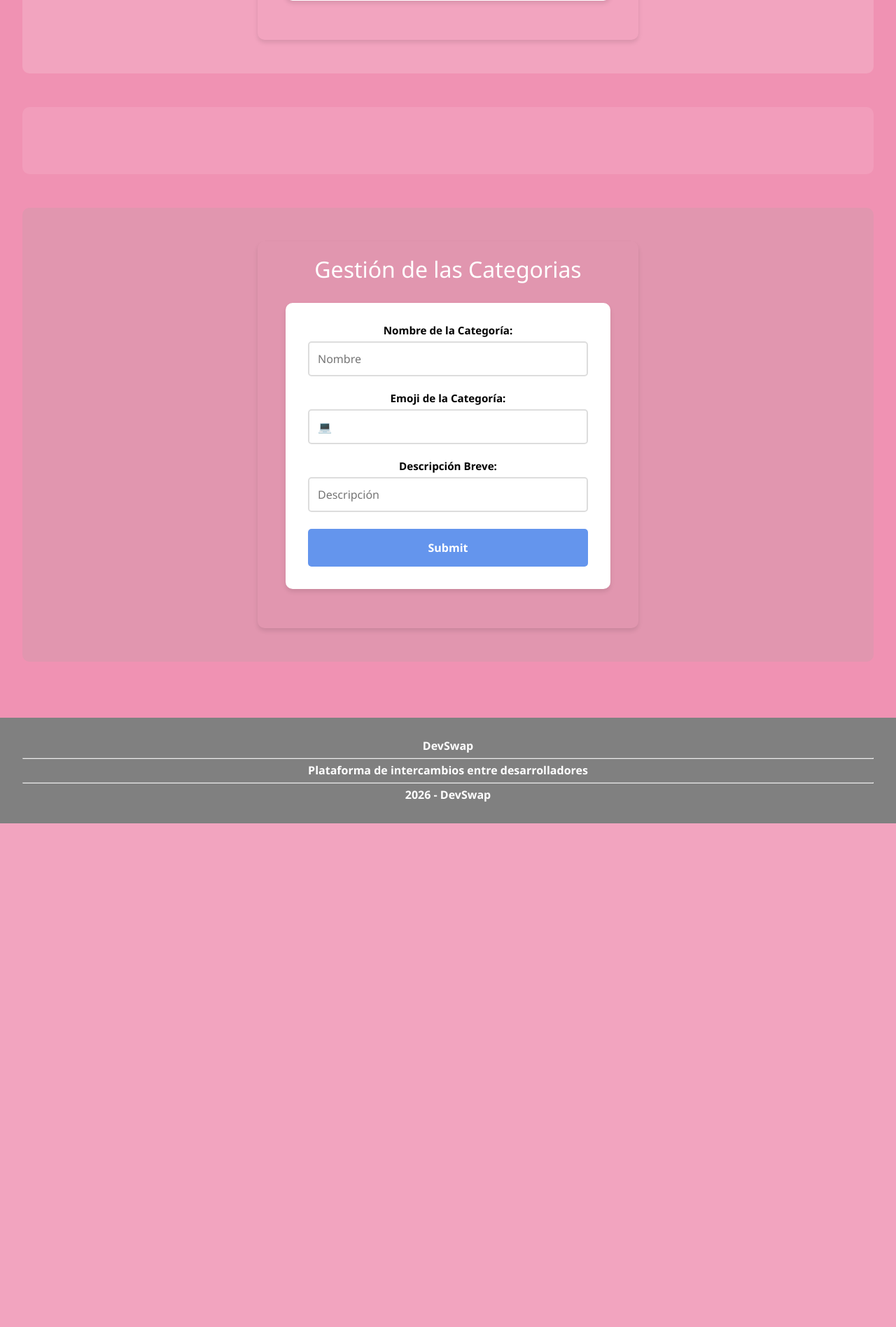
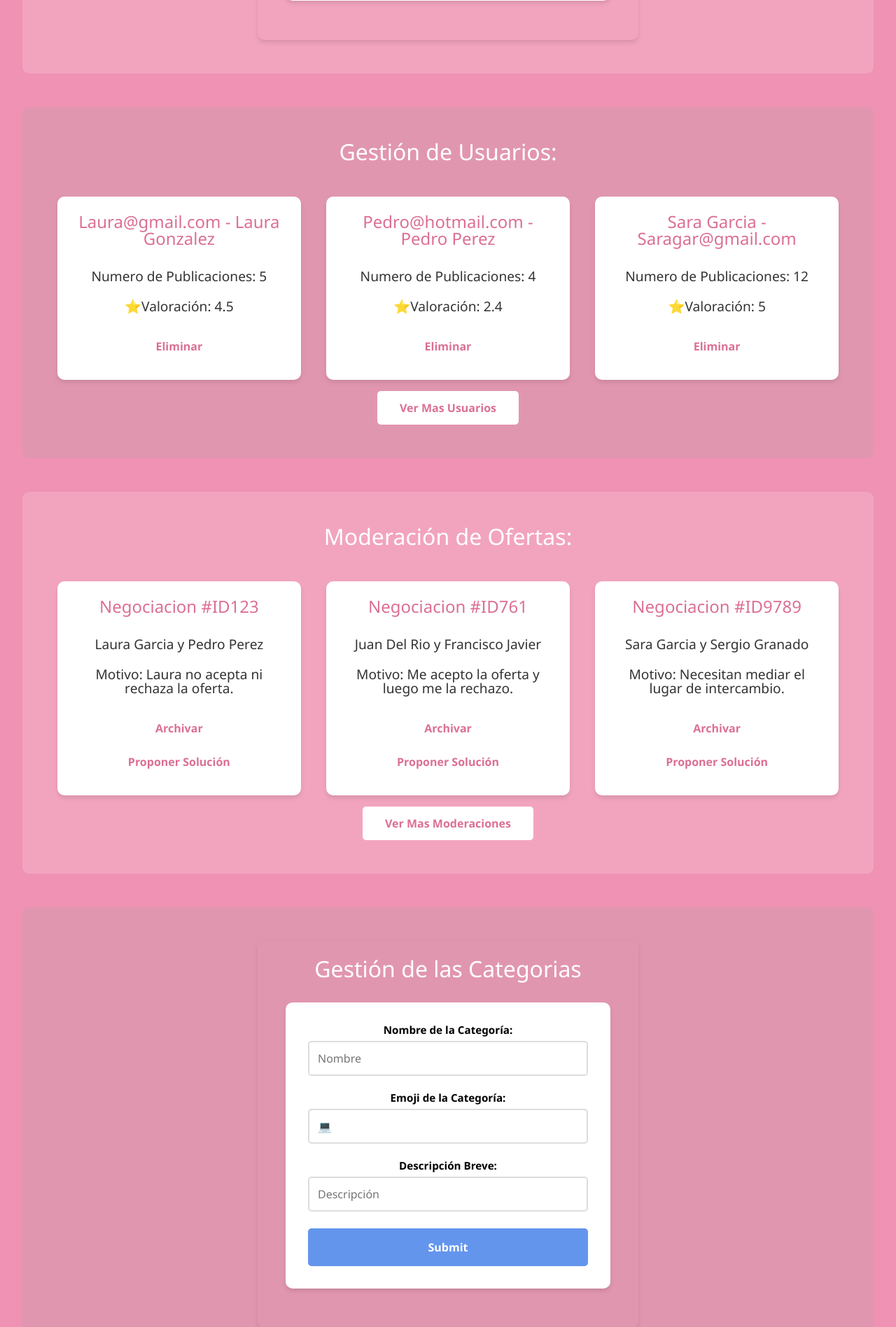
Before and after one commit to Hugo-Garcia-SanPedro/DevSwap, a PHP site: page /admin.html in a window 1280 px wide. Shown: the part 1418-3315 px from the top of the page at 70% size. Before the commit the page ends 2595 px from the top, so only its background shows below. Run offline with PHP 8.4, Linux system fonts and the light colour scheme.

Commit message:
Finalizacion de admin.html + CSS

```diff
--- a/admin.html
+++ b/admin.html
@@ -26,6 +26,7 @@
         </header>
 
         <main>
+            <!-- Creacion de usuarios -->
             <div class="impar">
                 <div class="registro">
                     <h3 id="Usuarios">Gestión de Usuarios</h3>
@@ -50,11 +51,59 @@
                     </form>
                 </div>
             </div>
+
             <!-- Usuarios que hay -->
-            <div>
+            <div class="par">
+                <h3>Gestión de Usuarios:</h3>
+                <div class="tarjeta">
+                    <h3>Laura@gmail.com - Laura Gonzalez</h3>
+                    <p>Numero de Publicaciones: 5</p>
+                    <p>⭐Valoración: 4.5</p>
+                    <a href="#Top">Eliminar</a>
+                </div>
+                <div class="tarjeta">
+                    <h3>Pedro@hotmail.com - Pedro Perez</h3>
+                    <p>Numero de Publicaciones: 4</p>
+                    <p>⭐Valoración: 2.4</p>
+                    <a href="#Top">Eliminar</a>
+                </div>
+                <div class="tarjeta">
+                    <h3>Sara Garcia - Saragar@gmail.com</h3>
+                    <p>Numero de Publicaciones: 12</p>
+                    <p>⭐Valoración: 5</p>
+                    <a href="#Top">Eliminar</a>
+                </div>
+                <a href="#Top">Ver Mas Usuarios</a>
+            </div>
 
+            <!-- Moderacion de ofertas -->
+            <div class="impar">
+                <h3>Moderación de Ofertas:</h3>
+                <div class="tarjeta">
+                    <h3>Negociacion #ID123</h3>
+                    <p>Laura Garcia y Pedro Perez</p>
+                    <p>Motivo: Laura no acepta ni rechaza la oferta.</p>
+                    <a>Archivar</a>
+                    <a>Proponer Solución</a>
+                </div>
+                <div class="tarjeta">
+                    <h3>Negociacion #ID761</h3>
+                    <p>Juan Del Rio y Francisco Javier</p>
+                    <p>Motivo: Me acepto la oferta y luego me la rechazo.</p>
+                    <a>Archivar</a>
+                    <a>Proponer Solución</a>
+                </div>
+                <div class="tarjeta">
+                    <h3>Negociacion #ID9789</h3>
+                    <p>Sara Garcia y Sergio Granado</p>
+                    <p>Motivo: Necesitan mediar el lugar de intercambio.</p>
+                    <a>Archivar</a>
+                    <a>Proponer Solución</a>
+                </div>
+                <a>Ver Mas Moderaciones</a>
             </div>
-            <!-- Moderacion de ofertas-->
+
+            <!-- Zona para crear categorias -->
             <div class="par">
                 <div class="registro">
                     <h3 id="Categorias">Gestión de las Categorias</h3>
@@ -71,6 +120,25 @@
             </div>
 
             <!-- Categorias creadas -->
+            <div class="impar">
+                <h3>Gestión de Categorias</h3>
+                <div class="Oferta">
+                    <img src="imagenes/Emoji/emoji_videojuego.png" alt="Emoji de un mando de videojuegos.">
+                    <h4>Categoria de Videojuegos.</h4>
+                    <p>Descripción: Categoria relacionada con los videojuegos.</p>
+                </div>
+                <div class="Oferta">
+                    <img src="imagenes/Emoji/emoji_telefono.png" alt="Emoji de un telefono.">
+                    <h4>Categorias de Smartphones.</h4>
+                    <p>Descripción: Categoria para subir ofertas de smartphones.</p>
+                </div>
+                <div class="Oferta">
+                    <img src="imagenes/Emoji/emoji_libros.png" alt="Emoji de un libro.">
+                    <h4>Categorias de Libros.</h4>
+                    <p>Descripción: Categoria para subir libros relacionados con la tecnología.</p>
+                </div>
+                <a href="#Top">Ver Mas Categorias</a>
+            </div>
         </main>
 
         <footer>
--- a/estilo/style.css
+++ b/estilo/style.css
@@ -191,6 +191,7 @@ main h3, main h2 {
     font-family: 'Segoe UI', Tahoma, Geneva, Verdana, sans-serif;
     color: #333;
     margin: 0.5rem 0;
+    font-weight: bolder;
 }
 
 .oferta p, .Oferta p {
--- a/index.html
+++ b/index.html
@@ -67,7 +67,7 @@
             <div>
                 <h3 id="Ofertas">Ofertas Destacadas</h3>
                 <div class="oferta">
-                    <img src="imagenes/MacBook.jpg" alt="Portatil MacBook">
+                    <img src="imagenes/Fotos/MacBook.jpg" alt="Portatil MacBook">
                     <h4>Portatil Apple MacBook pro m4.</h4>
                     <p>Categoria: Dispositivos Electrónicos.</p>
                     <p>Ubicación: Madrid.</p>
@@ -76,7 +76,7 @@
                 </div>
 
                 <div class="Oferta">
-                    <img src="imagenes/libro.jpg" alt="Libro de Programación">
+                    <img src="imagenes/Fotos/libro.jpg" alt="Libro de Programación">
                     <h4>Libro de Programación: El Programador Pragmatico.</h4>
                     <p>Categoria: Libros.</p>
                     <p>Ubicación: Salamanca.</p>
@@ -85,7 +85,7 @@
                 </div>
 
                 <div class="Oferta">
-                    <img src="imagenes/tecladoRGB.jpg" alt="Teclado con Luces RGB">
+                    <img src="imagenes/Fotos/tecladoRGB.jpg" alt="Teclado con Luces RGB">
                     <h4>Teclado con Luces RGB.</h4>
                     <p>Categorias: Accesorios.</p>
                     <p>Ubicación: Barcelona.</p>
```
Also changed, not shown: imagenes/Emoji/emoji_libros.png (added), imagenes/Emoji/emoji_telefono.png (added), imagenes/Emoji/emoji_videojuego.png (added), imagenes/Fotos/MacBook.jpg (renamed from imagenes/MacBook.jpg), imagenes/Fotos/libro.jpg (renamed from imagenes/libro.jpg), imagenes/Fotos/tecladoRGB.jpg (renamed from imagenes/tecladoRGB.jpg).
